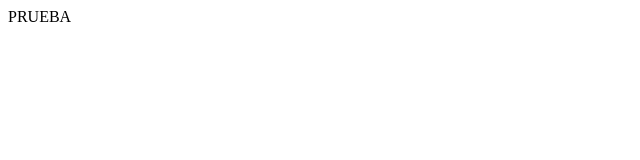
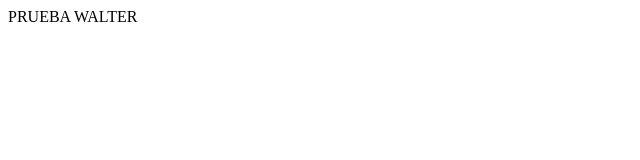
Before and after one commit to friends-others/waltergangi, a plain HTML site: page index.html in a window 1280 px wide. Shown: the full height of the page, 0-640 px from the left. Drawn offline with Linux system fonts and the light colour scheme.

Commit message:
commit de prueba

```diff
--- a/index.html
+++ b/index.html
@@ -6,6 +6,6 @@
     <title>Walter Gangi</title>
 </head>
 <body>
-    <div>PRUEBA</div>
+    <div>PRUEBA WALTER</div>
 </body>
 </html>
```
